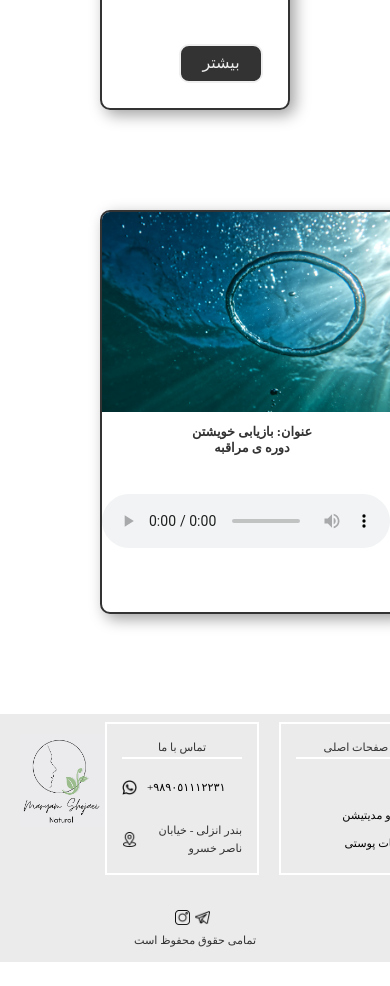
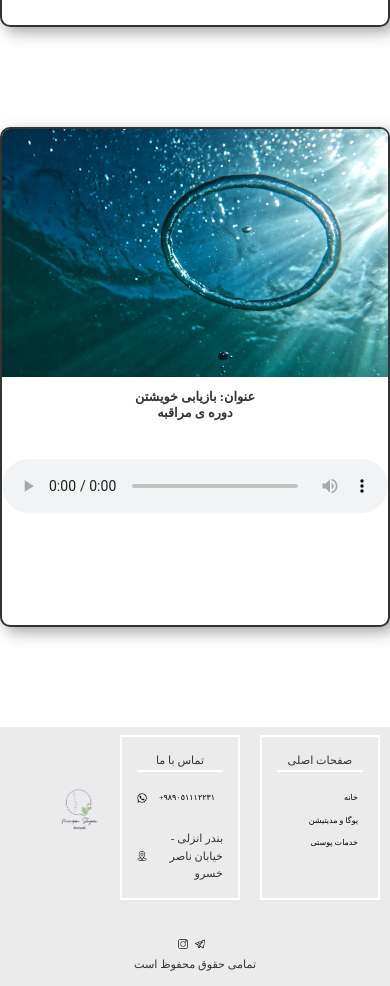
Before and after one commit to Nasimkrm/Maryam-Shojaei-, a React (Create React App) app: page /yoga in a window 390 px wide. Shown: the part 688-1674 px from the top of the page. Before the commit the page ends 1650 px from the top, so only its background shows below. Built offline with nearby package versions, Linux system fonts and the light colour scheme; a web font is replaced by a local one.

Commit message:
Fixed responsive issues

```diff
--- a/src/index.css
+++ b/src/index.css
@@ -8,11 +8,15 @@
 
 html {
   overflow-x: hidden;
+  max-width: 100vw;
+  width: 100vw;
 }
 
 body { overflow-x: hidden;
-
+  max-width: 100vw;
+  width: 100vw;
   color: #333;
+  box-sizing: border-box;
 
 }
 
@@ -20,7 +24,8 @@ body { overflow-x: hidden;
   margin: 0;
   font-size: 1rem;
   font-family: 'IranianSansRegular';
-
+  max-width: 100%;
+  box-sizing: border-box;
 }
 
 a {
@@ -161,7 +166,7 @@ a {
 
   margin-top: 35px;
   display: flex;
-  margin-bottom: 5PX;
+  margin-bottom: 5px;
   justify-content: center;
   align-items: center;
 
@@ -169,8 +174,8 @@ a {
 }
 
 .icons-footer {
-  width: 18px;
-  padding-right: 15px;
+  width: 15px;
+  margin-right: 2px;
   object-fit: contain;
 
 }
@@ -181,7 +186,6 @@ a {
   display: flex;
   flex-direction: row-reverse;
   border: 2px solid #333;
-  margin-top: 100px;
   margin: 100px 50px 0 50px;
   justify-content: space-around;
   border-radius: 10px;
@@ -195,6 +199,7 @@ box-shadow: 5px 5px 15px 0px #a1a1a1;
 
   display: flex;
   justify-content: space-between;
+  align-items: center;
   flex-direction: column;
   background-color: white;
 
@@ -292,6 +297,7 @@ box-shadow: 5px 5px 15px 0px #a1a1a1;
   background-color: #333;
   width: 100%;
   margin-top: 40px;
+  position: absolute;
 
 
 }
@@ -450,6 +456,7 @@ box-shadow: 5px 5px 15px 0px #a1a1a1;
   border-radius: 10px;
   -webkit-box-shadow: 5px 5px 15px 0px #a1a1a1;
 box-shadow: 5px 5px 15px 0px #a1a1a1;
+
 }
 
 .waterDrop {
@@ -506,6 +513,7 @@ box-shadow: 5px 5px 15px 0px #a1a1a1;
   background-color: #ebebeb;
   display: flex;
   flex-direction: column;
+  max-width: 100vw;
 }
 
 .footer-bottom {
@@ -559,10 +567,11 @@ box-shadow: 5px 5px 15px 0px #a1a1a1;
   line-height: 1.6;
   display: flex;
   flex-direction: column;
-  margin:50px;
-  padding: 15px;
+  margin: 50px;
+  padding: 15px 7px;
   border: 2px solid white;
   width: 150px;
+
 }
 
 .main-link {
@@ -603,7 +612,7 @@ box-shadow: 5px 5px 15px 0px #a1a1a1;
 
 .footer-logo {
   width: 120px;
-  padding: 10px;
+  margin: 20px;
 }
 
 #nav-open, #nav-closed {
@@ -616,10 +625,15 @@ box-shadow: 5px 5px 15px 0px #a1a1a1;
 @media screen and (max-width: 700px) {
 
   .title {
+  font-size: 2rem;
+  }
 
-  font-size: 2rem;
+  .bgImage {
+    min-height: 100vh;
+    object-fit: contain;
+    margin: -150px auto;
+  }
 
-  }
 
 
 
@@ -638,6 +652,11 @@ box-shadow: 5px 5px 15px 0px #a1a1a1;
     display: block;
   }
 
+  .border-column, .health-img {
+    max-width: 100vw;
+
+
+  }
   .navigation-menu ul {
     display: none;
   }
@@ -677,13 +696,15 @@ box-shadow: 5px 5px 15px 0px #a1a1a1;
     display: flex;
     flex-direction: column;
     border: 2px solid #333;
-    margin-top: 100px;
-    margin: 100px 50px 0 50px;
+    padding: 8px;
+    margin: 100px 0 0;
     justify-content: center;
     align-items: center;
     border-radius: 10px;
     -webkit-box-shadow: 5px 5px 15px 0px #a1a1a1;
   box-shadow: 5px 5px 15px 0px #a1a1a1;
+  /* width: 400px; */
+  max-width: 100vw;
 
 
   }
@@ -693,7 +714,7 @@ box-shadow: 5px 5px 15px 0px #a1a1a1;
     margin-top: 30px;
 
     overflow: hidden;
-    width: 200px;
+    max-width: 200px;
     margin-bottom: 20px;
     border-radius: 10px;
     filter: grayscale();
@@ -705,14 +726,11 @@ box-shadow: 5px 5px 15px 0px #a1a1a1;
   line-height: 1.6;
   margin: 10px 0 10px 0;
   width: 95%;
-
   display: flex;
   flex-direction: column;
-
-
-
   text-justify: inter-word;
   justify-content: center;
+
   }
 
   .name{
@@ -728,23 +746,26 @@ box-shadow: 5px 5px 15px 0px #a1a1a1;
 
   .card {
     overflow: hidden;
-    margin: 80px auto 0;
-    width: 300px;
-    height:400px;
+    margin: 80px 0 0;
+    /* width: 300px; */
+    /* height:400px; */
     border-radius: 10px;
     background-color: white;
     border: 2px solid #333;
     -webkit-box-shadow: 5px 5px 15px 0px #a1a1a1;
   box-shadow: 5px 5px 15px 0px #a1a1a1;
+  max-width: 100vw;
+  width: 100vw;
+
   }
 
   .links-div{
     border: 2px #333 solid;
     border-radius: 20px;
     background-color: white;
-    height: 200px;
-    width: 300px;
-    margin:80 auto 80px auto;
+    /* height: 200px; */
+
+    margin: 0 auto 80px;
     display: flex;
     flex-direction: column;
     align-items: center;
@@ -753,6 +774,7 @@ box-shadow: 5px 5px 15px 0px #a1a1a1;
     position: absolute;
     -webkit-box-shadow: 5px 5px 15px 0px #a1a1a1;
   box-shadow: 5px 5px 15px 0px #a1a1a1;
+  max-width: 100vw;
   }
 
   .button {
@@ -781,12 +803,8 @@ box-shadow: 5px 5px 15px 0px #a1a1a1;
 
 
     .footer {
-      width: 100vw;
-
+      /* width: 100vw; */
       display: flex;
-
-
-
     }
 
 
@@ -796,6 +814,7 @@ box-shadow: 5px 5px 15px 0px #a1a1a1;
       display: flex;
       flex-direction: column;
       font-size: 0.7rem;
+      max-width: 100vw;
     }
 
     .rights {
@@ -818,7 +837,7 @@ box-shadow: 5px 5px 15px 0px #a1a1a1;
    }
 
    .main-link{
-    font-size: 0.7rem;
+    font-size: 0.5rem;
    }
 
    .icons-footer {
@@ -837,6 +856,7 @@ box-shadow: 5px 5px 15px 0px #a1a1a1;
     padding: 15px;
     border: 2px solid white;
     width: 120px;
+
   }
 
   .nav-links {
@@ -887,7 +907,7 @@ box-shadow: 5px 5px 15px 0px #a1a1a1;
 
   .border-div {
     margin-top: 60px;
-    /* width: 100vw; */
+    max-width: 100vw;
 
 
     padding: 25px;
@@ -911,7 +931,7 @@ box-shadow: 5px 5px 15px 0px #a1a1a1;
   }
 
   .info {
-    margin: 100px;
+    margin: 100px 0;
   }
 
   .button-yoga {
@@ -950,7 +970,7 @@ box-shadow: 5px 5px 15px 0px #a1a1a1;
   }
 
   .facial {
-    margin: 100px;
+    margin: 100px 0;
   }
 
 
```
